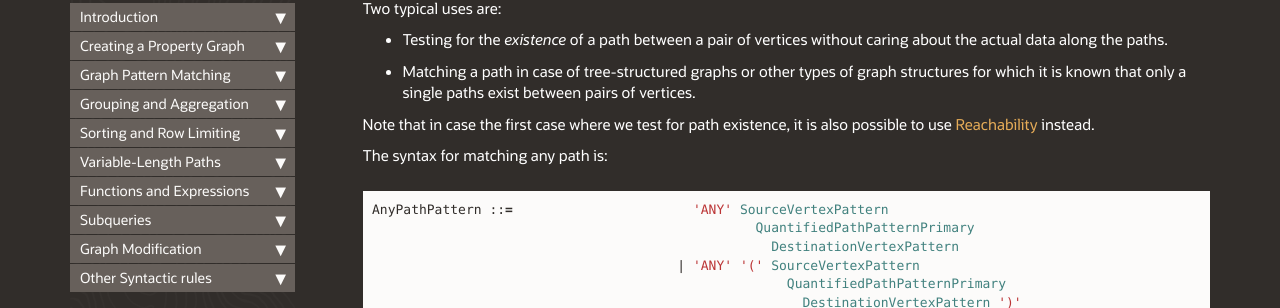
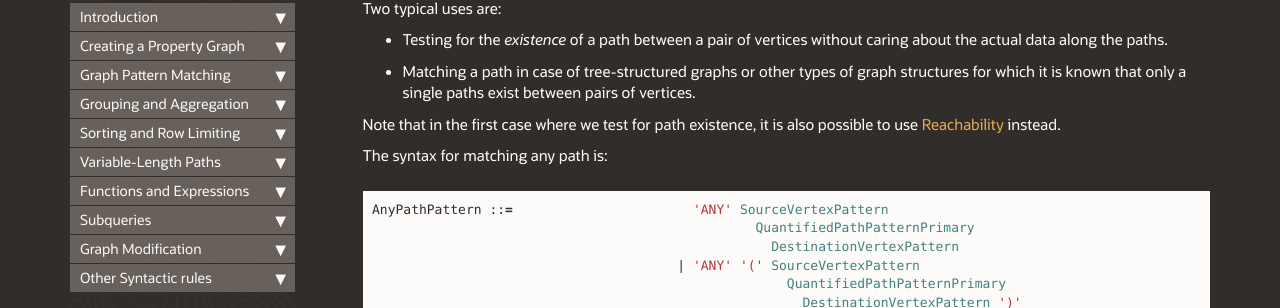
Before and after one commit to oracle/pgql-lang, a Jekyll site: the page built from pages/pgql-1.4-spec.md, in a window 1280 px wide and 900 px high, scrolled down 45206 px. Shown: the part 146-454 px from the top of the window. Built offline with Jekyll 4.4.1, drawn with Linux system fonts in a browser that asks for light colours; nearby versions of some CDN libraries; comment, search, counter and statistics services are not loaded.

Commit message:
fix two typos

```diff
--- a/pages/pgql-1.4-spec.md
+++ b/pages/pgql-1.4-spec.md
@@ -1887,7 +1887,7 @@ Two typical uses are:
  - Testing for the _existence_ of a path between a pair of vertices without caring about the actual data along the paths.
  - Matching a path in case of tree-structured graphs or other types of graph structures for which it is known that only a single paths exist between pairs of vertices.
 
-Note that in case the first case where we test for path existence, it is also possible to use [Reachability](#reachability) instead.
+Note that in the first case where we test for path existence, it is also possible to use [Reachability](#reachability) instead.
 
 The syntax for matching any path is:
 
```
Also changed, not shown: other parts of pages/pgql-1.4-spec.md (+1 -1 lines).
